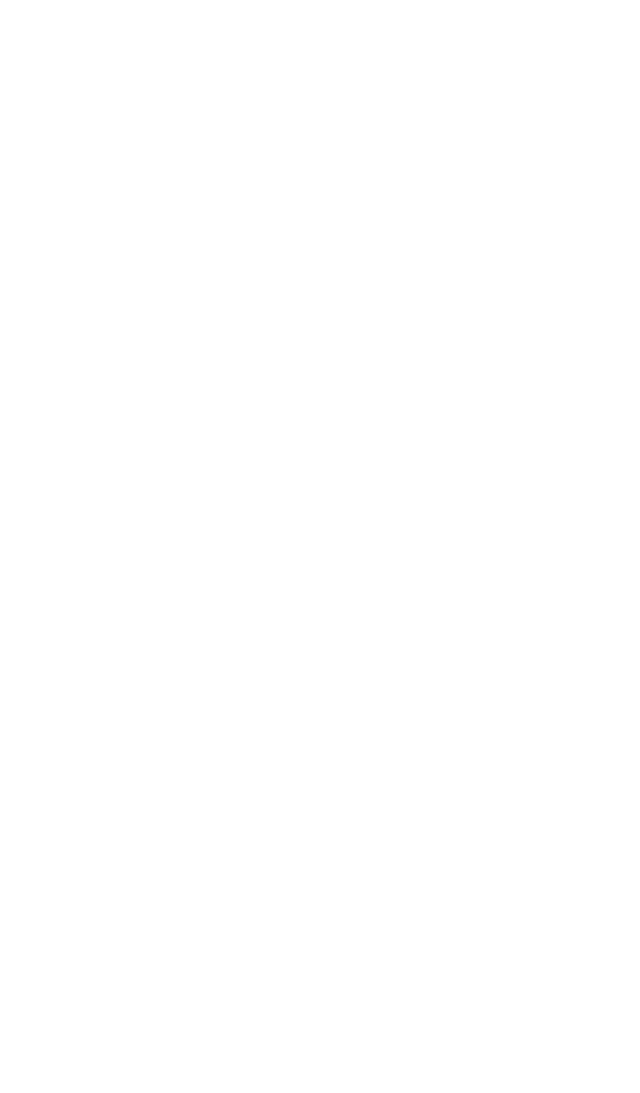
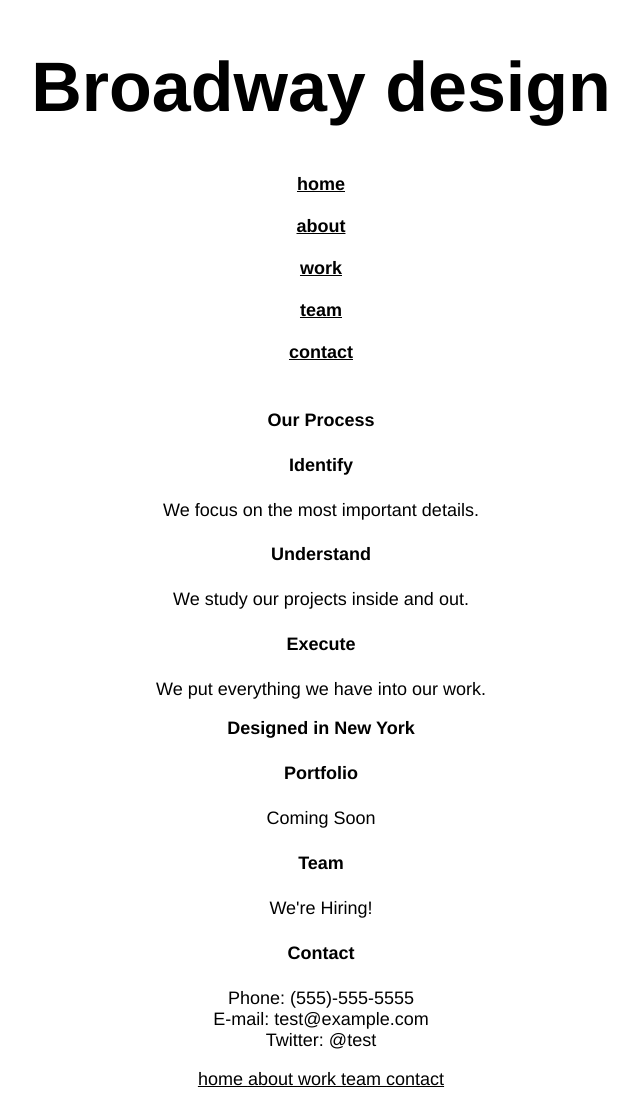
Before and after one commit to Phoebelisabethy/Broadway, a plain HTML site: page index.html in a window 1280 px wide. Shown: the whole page, without its empty margins (319-959 px from the left). Before the commit the page ends 800 px from the top, so only its background shows below. Drawn offline with Linux system fonts and the light colour scheme.

Commit message:
text and font-family added

```diff
--- a/css/style.css
+++ b/css/style.css
@@ -0,0 +1,11 @@
+h1 {
+   font-size: 70px;
+   font-family: helvetica;
+   text-align: center;
+}
+p, h2, h3, h4{
+  font-family: helvetica;
+  text-align: center;
+  font-size: 18px;
+
+}
--- a/index.html
+++ b/index.html
@@ -1,10 +1,46 @@
 <!DOCTYPE html>
 <html>
   <head>
-    <meta charset="utf-8">
     <title>Broadway</title>
+      <link rel="stylesheet" href="css/style.css">
   </head>
   <body>
+    <h1>Broadway design<h1>
 
-  </body>
+    <!--Navigation-->
+
+    <nav>
+      <u><p>home</br></br>about</br></br>work</br></br>team</br></br>contact</p></u>
+    </nav>
+
+    <!--Process-->
+
+    <h3>Our Process</h3>
+
+    <h4>Identify</h4>
+    <p>We focus on the most important details.<p>
+
+    <h4>Understand</h4>
+    <p>We study our projects inside and out.</p>
+
+    <h4>Execute</h4>
+    <p>We put everything we have into our work.</p>
+
+  <!--Designed in New York-->
+
+    <h2>Designed in New York</h2>
+
+    <h4>Portfolio</h4>
+    <p>Coming Soon</p>
+
+    <h4>Team</h4>
+    <p>We're Hiring!</p>
+
+    <h4>Contact</h4>
+    <p>Phone: (555)-555-5555</br>E-mail: test@example.com</br>Twitter: @test</p>
+
+    <!--Bottom Navigation-->
+
+    <p><u>home </u><u>about </u><u>work </u><u>team </u><u>contact</u></p>
+
 </html>
```
